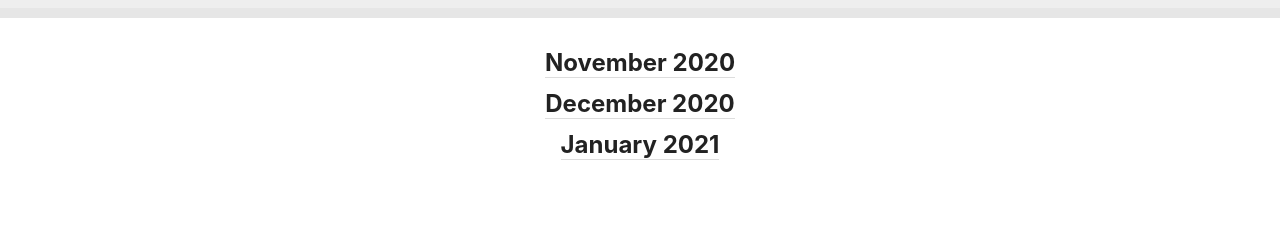
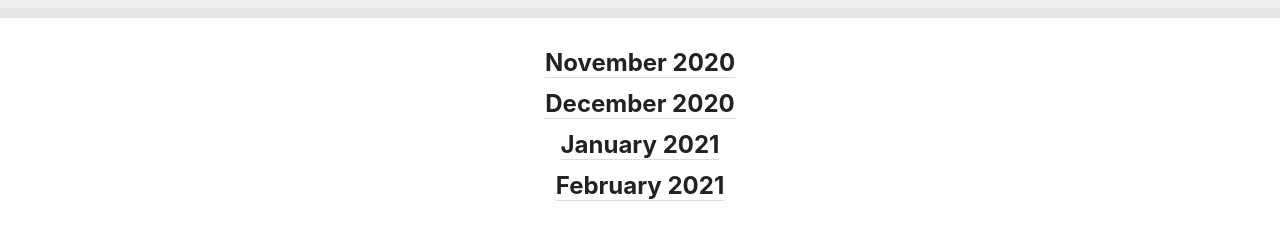
Before and after one commit to adamaaronson/bw-puzzles, a plain HTML site: page index.html in a window 1280 px wide. Shown: the part 138-378 px from the top of the page. Drawn offline with Linux system fonts and the light colour scheme; a web font is replaced by a local one.

Commit message:
add link to Feb '21 contest to index.html

```diff
--- a/index.html
+++ b/index.html
@@ -24,6 +24,7 @@
             <h2><a href="contest-nov2020.html">November 2020</a></h2>
             <h2><a href="contest-dec2020.html">December 2020</a></h2>
             <h2><a href="contest-jan2021-ec92b8a8-53f7-11eb-ae93-0242ac130002.html">January 2021</a></h2>
+            <h2><a href="contest-feb2021-fb487843-938d-42af-ad10-cf5cf7bdcb98.html">February 2021</a></h2>
         </div>
     </div>
 </body>
```
